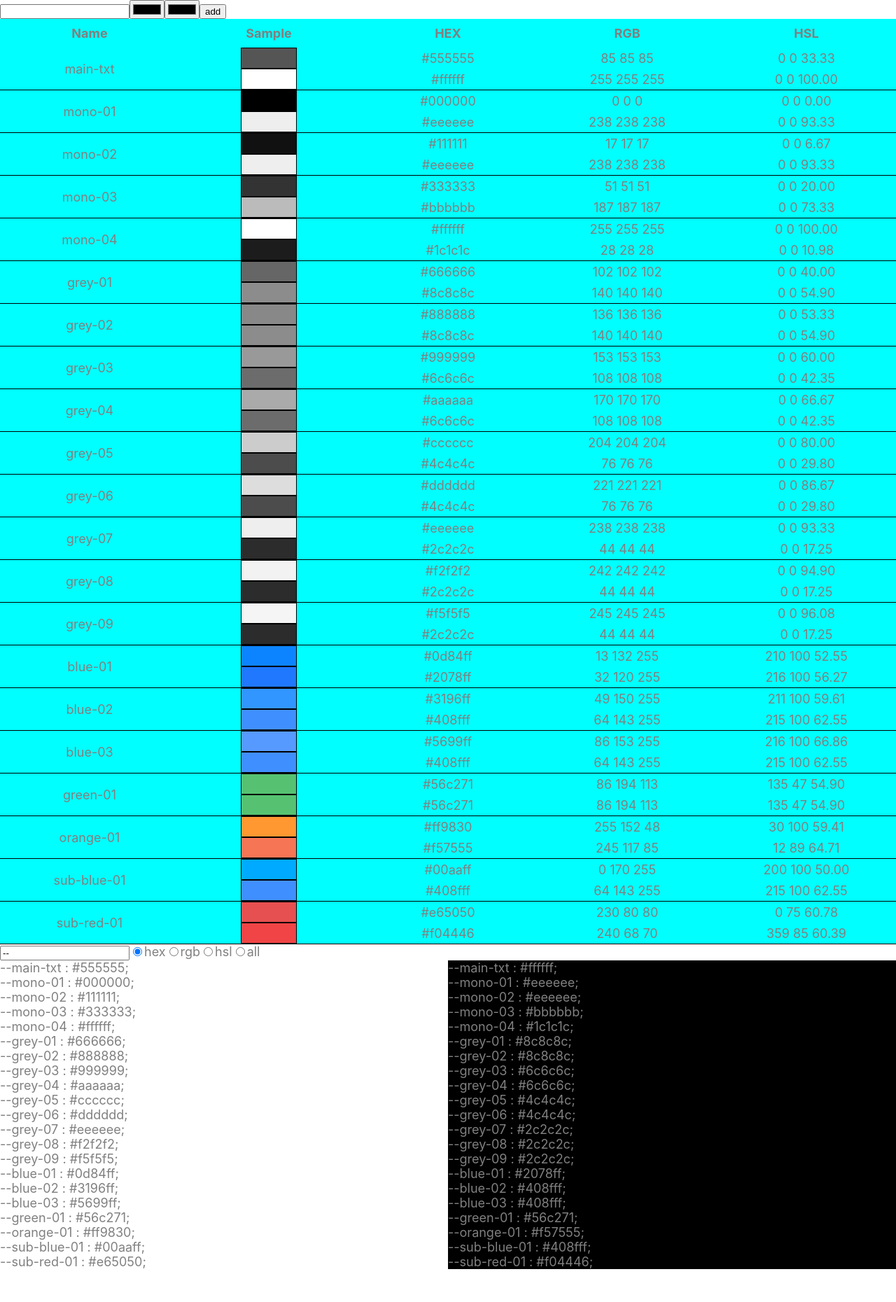
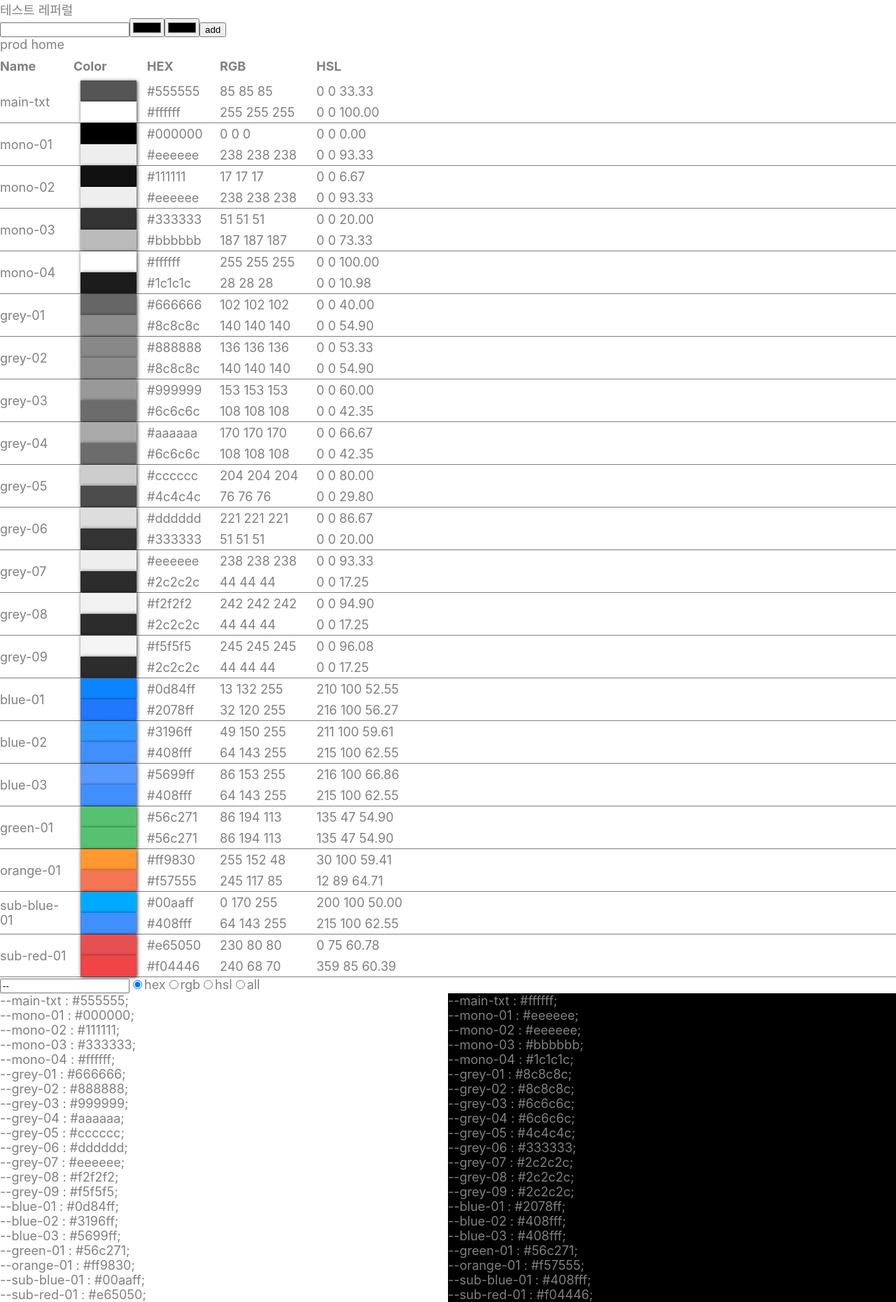
Before and after one commit to devsepnine/react-tools, a Next.js app: page /tools/color in a window 1280 px wide. Shown: the whole page at 70% size. Before the commit the page ends 1813 px from the top, so only its background shows below. Built offline with nearby package versions, Linux system fonts and the light colour scheme.

Commit message:
refactor: 디자인 수정 작업 중

```diff
--- a/components/colorTextView.tsx
+++ b/components/colorTextView.tsx
@@ -19,17 +19,17 @@ export default function ColorTextView({ colors }: any) {
     if (options.mode == modeList[3]) {
       const hsl = changeRGBtoHSL(changeHEXtoRGB(hex))
       return (
-        `${hex} | ${changeHEXtoRGB(hex)?.join(' ')} | ` +
-        (hsl ? `${hsl[0]} ${hsl[1]}% ${hsl[2]}%` : '')
+        `${hex} | ${changeHEXtoRGB(hex)?.join(', ')} | ` +
+        (hsl ? `${hsl[0]}, ${hsl[1]}%, ${hsl[2]}%` : '')
       )
     }
     if (options.mode == modeList[0]) {
       return hex
     } else if (options.mode == modeList[1]) {
-      return changeHEXtoRGB(hex)?.join(' ')
+      return changeHEXtoRGB(hex)?.join(', ')
     } else {
       const hsl = changeRGBtoHSL(changeHEXtoRGB(hex))
-      return hsl ? `${hsl[0]} ${hsl[1]}% ${hsl[2]}%` : ''
+      return hsl ? `${hsl[0]}, ${hsl[1]}%, ${hsl[2]}%` : ''
     }
   }
 
--- a/components/toolsColor.tsx
+++ b/components/toolsColor.tsx
@@ -4,11 +4,14 @@ import { changeHEXtoRGB, changeRGBtoHSL } from '../shared/ts/color'
 export default function ToolsColor({ colors }: any) {
   return (
     <>
+      <a href={'http://192.168.100.103:3000/webtoon/detail/asdlkj'}>
+        prod home
+      </a>
       <div className={'sample'}>
         <div className={styles['list-color']}>
           <div className={`${styles.color} ${styles.title}`}>
             <div>Name</div>
-            <div>Sample</div>
+            <div>Color</div>
             <div>HEX</div>
             <div>RGB</div>
             <div>HSL</div>
@@ -38,10 +41,10 @@ export default function ToolsColor({ colors }: any) {
               ></div>
               <div className={'color_hex'}>{color.dark}</div>
               <div className={'color_rgb'}>
-                {changeHEXtoRGB(color.dark)?.join(' ')}
+                {changeHEXtoRGB(color.dark)?.join('  ')}
               </div>
               <div className={'color_hsl'}>
-                {changeRGBtoHSL(changeHEXtoRGB(color.dark))?.join(' ')}
+                {changeRGBtoHSL(changeHEXtoRGB(color.dark))?.join('  ')}
               </div>
             </div>
           ))}
--- a/package.json
+++ b/package.json
@@ -3,7 +3,7 @@
   "version": "0.1.0",
   "private": true,
   "scripts": {
-    "dev": "PORT=9000 next dev",
+    "dev": "HOST=0.0.0.0 PORT=9000 next dev",
     "build": "next build",
     "start": "next start",
     "lint": "next lint"
--- a/pages/tools/color.tsx
+++ b/pages/tools/color.tsx
@@ -3,6 +3,7 @@ import ToolsColor from '../../components/toolsColor'
 import InputColor from '../../components/inputColor'
 import { useState } from 'react'
 import ColorTextView from '../../components/colorTextView'
+import Link from 'next/link'
 
 const Color: NextPage = () => {
   const [colors, setColors] = useState([
@@ -59,7 +60,7 @@ const Color: NextPage = () => {
     {
       name: 'grey-06',
       light: '#dddddd',
-      dark: '#4c4c4c',
+      dark: '#333333',
     },
     {
       name: 'grey-07',
@@ -120,6 +121,9 @@ const Color: NextPage = () => {
   return (
     <>
       {/*{JSON.stringify(colors, null, 2)}*/}
+      <Link href={'http://localhost:3000/webtoon/detail/wt_000051046'}>
+        테스트 레퍼럴
+      </Link>
       <InputColor addColor={addColor}></InputColor>
       <ToolsColor colors={colors}></ToolsColor>
       <ColorTextView colors={colors}></ColorTextView>
--- a/styles/colors.module.scss
+++ b/styles/colors.module.scss
@@ -1,16 +1,20 @@
 .list-color {
-  background-color: aqua;
-  text-align: center;
+  background-color: white;
+  text-align: left;
+  min-width: 550px;
 
   .color {
-    border-bottom: 1px solid black;
+    border-bottom: 1px solid hsl(0, 0%, 50%);
+
     &.title {
       padding: 10px 0;
       font-weight: bold;
       border-bottom: none;
     }
+
     display: grid;
-    grid-template-columns: repeat(5, 20%);
+    grid-template-columns: 100px 100px 99px 133px 133px;
+    column-gap: 5px;
     align-items: center;
 
     .color-title {
@@ -20,8 +24,8 @@
     .color-sample {
       width: 80px;
       height: 30px;
-      border: 1px solid black;
       margin: auto;
+      box-shadow: 1px 1px 5px hsla(0, 0%, 0%, .8);
     }
   }
 
```
